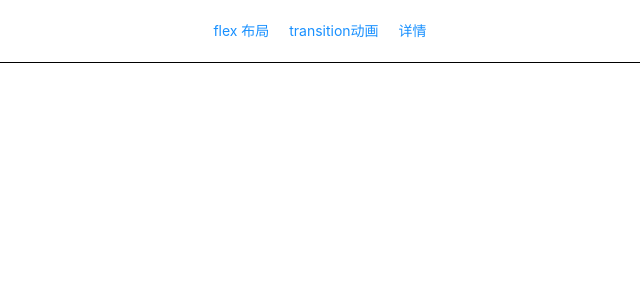
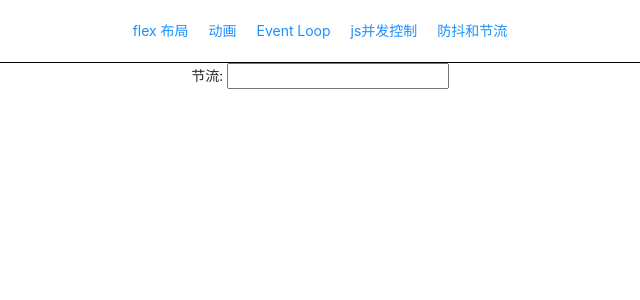
Before and after one commit to zhangruixue012/my-react-17, a React app: page /debounce-throttle in a window 1280 px wide. Shown: the top 300 px of the page, without its empty margins (320-960 px from the left). Built offline with nearby package versions, Linux system fonts and the light colour scheme.

Commit message:
event loop && 防抖与节流

```diff
--- a/src/App.css
+++ b/src/App.css
@@ -49,7 +49,7 @@
 
 /*#modal-root {*/
 /*  position: relative;*/
-/*  z-index: 999;*/
+/*  z-index.js: 999;*/
 /*}*/
 
 
@@ -63,7 +63,7 @@
 /*#modal-root {*/
 /*  border: 1px solid #f00;*/
 /*  position: relative;*/
-/*  z-index: 999;*/
+/*  z-index.js: 999;*/
 /*}*/
 
 /*#root {*/
--- a/src/App.js
+++ b/src/App.js
@@ -4,6 +4,9 @@ import RouterDetail from './pages/router-detail'
 import RouterList from './pages/router-list'
 import FlexLayout from "./pages/flexLayout";
 import Transition from "./pages/transition";
+import EventLoop from "./pages/eventLoop";
+import ConcurrencyControl from "./pages/concurrency-control";
+import Debounce from './pages/debounce-throttle'
 import './App.css';
 
 
@@ -13,12 +16,20 @@ const menuList = [
         path: '/flex-layout'
     },
     {
-        name: 'transition动画',
+        name: '动画',
         path: '/transition'
     },
     {
-        name: '详情',
-        path: '/detail'
+        name: 'Event Loop',
+        path: '/event-loop'
+    },
+    {
+        name: 'js并发控制',
+        path: '/concurrency-control'
+    },
+    {
+        name: '防抖和节流',
+        path: '/debounce-throttle'
     },
 ];
 
@@ -33,17 +44,19 @@ function App() {
                     </Link>)}
                 </div>
                 {/*<Switch>*/}
-                {/*    <Route path={'/index'} component={RouterIndex} ></Route>*/}
+                {/*    <Route path={'/index.js'} component={RouterIndex} ></Route>*/}
                 {/*    <Route path={'/list'} component={RouterList} ></Route>*/}
                 {/*    <Route path={'/detail'} component={RouterDetail} ></Route>*/}
-                {/*    <Navigate from='/*' to='/index' />*/}
+                {/*    <Navigate from='/*' to='/index.js' />*/}
                 {/*</Switch>*/}
 
                 <Routes>
                     <Route path='/' element={<Transition />}></Route>
                     <Route path='/flex-layout' element={<FlexLayout />}></Route>
                     <Route path='/transition' element={<Transition />} ></Route>
-                    <Route path='/detail' element={<RouterDetail />} ></Route>
+                    <Route path='/event-loop' element={<EventLoop />} ></Route>
+                    <Route path='/concurrency-control' element={<ConcurrencyControl />}></Route>
+                    <Route path='/debounce-throttle' element={<Debounce />}></Route>
                 </Routes>
             </BrowserRouter>
 
--- a/src/component-basic/portals/index.js
+++ b/src/component-basic/portals/index.js
@@ -1,6 +1,6 @@
 // import ReactDOM from 'react-dom';
 // import React from 'react';
-// import './index.css';
+// import './index.js.css';
 //
 // const modalRoot = document.getElementById('modal-root');
 //
--- /dev/null
+++ b/src/pages/concurrency-control/index.js
@@ -0,0 +1,63 @@
+
+
+function ConcurrencyControl() {
+
+    /**
+     *
+     * @param poolLimit: 限制数量
+     * @param array: 数据数组
+     * @param iteratorFn: 处理函数
+     * @returns {Promise<Awaited<unknown>[]>}
+     */
+    const asyncPool = async (poolLimit, array, iteratorFn) => {
+        const resultList = []; // 结果数组
+        const executing = []; // 运行执行数组变量
+
+        // 循环数据数组,包裹处理函数为 promise 对象
+        for (const item of array) {
+            console.log("循环", item);
+
+            // iteratorFn == timeout
+            const p = Promise.resolve().then(() => {
+                console.log("初始化", item);
+                return iteratorFn(item, array);
+            });
+            resultList.push(p); // 添加promise 对象到结果数组
+
+            // 判断数组的长度是否小于等于限制数量
+            if (poolLimit <= array.length) {
+                //
+                const e = p.then(() => {
+                    return executing.splice(executing.indexOf(e), 1);
+                });
+                executing.push(e); // 被截取的
+                if (executing.length >= poolLimit) {
+                    console.log("运行Promise.race");
+                    await Promise.race(executing);
+                }
+            }
+        }
+        return Promise.all(resultList);
+    };
+
+    // 模拟请求函数
+    const timeout = (i) =>
+        new Promise( (resolve) => {
+            setTimeout(resolve, i, i)
+        });
+
+    const main = async () => {
+        const aa = await asyncPool(
+            3,
+            [10, 20, 30, 40, 50, 60, 60, 70, 80, 1000],
+            timeout
+        );
+        console.log("aa=>", aa);
+    };
+
+    main();
+
+    return(<div>并发控制</div>)
+}
+
+export default ConcurrencyControl;
--- /dev/null
+++ b/src/pages/debounce-throttle/index.js
@@ -0,0 +1,86 @@
+// 防抖
+// function Debounce() {
+//
+//
+//     const request = (e) => {
+//         console.log("执行了真正的要做的方法");
+//     }
+//
+//
+//     const debounce = (fn, delay) => {
+//
+//         let timeout;
+//         return function(){
+//             console.log('timeout 清理前:', timeout);
+//
+//             clearTimeout(timeout)
+//
+//             // console.log('timeout 清理后:', timeout);
+//
+//             timeout = setTimeout(()=>{
+//                 fn.apply(this, arguments)
+//             }, delay)
+//             // console.log('timeout重新设置后:', timeout);
+//         }
+//     }
+//
+//
+//     const keyUp = debounce(request, 500);
+//
+//
+//
+//     return(<div>
+//         防抖:
+//         <input id='input' onKeyUp={keyUp}/>
+//     </div>)
+//
+// }
+//
+// export default Debounce;
+
+// 节流
+
+function Throttle(fn, delay) {
+
+    // const throttle = () => {
+    //     let timer;
+    //     return function () {
+    //         const _this = this;
+    //         const args = arguments;
+    //         if (timer) {
+    //             return;
+    //         }
+    //         timer = setTimeout(function () {
+    //             fn.apply(_this, args);
+    //             timer = null; // 在delay后执行完fn之后清空timer，此时timer为假，throttle触发可以进入计时器
+    //         }, delay)
+    //     }
+    // }
+
+    const throttle = (fn, delay) => {
+        let timer;
+        return function(){
+            if(!timer) {
+                fn.apply(this, arguments)
+                timer = setTimeout(()=>{
+                    clearTimeout(timer)
+                    timer = null
+                }, delay)
+            }
+        }
+    }
+
+    const request = (e) => {
+        console.log('执行真正的方法');
+    }
+
+    const keyUp = throttle(request, 10000)
+
+
+    return(<div>
+        节流: <input id='input' onKeyUp={keyUp}/>
+    </div>)
+
+}
+
+export default Throttle;
--- /dev/null
+++ b/src/pages/eventLoop/index.js
@@ -0,0 +1,22 @@
+function EventLoop() {
+    const handleClick = () => {
+        document.body.style = 'background:blue';
+
+        setTimeout(() => {
+            console.log(1);
+            Promise.resolve(3).then(data => {
+                console.log(data);
+                document.body.style = 'background:red';
+            });
+
+        }, 100);
+
+        setTimeout(() => {
+            document.body.style = 'background:green';
+            console.log(2);
+        }, 200);
+    }
+    return(<button onClick={handleClick}>EventLoop</button>)
+}
+
+export default EventLoop;
```
